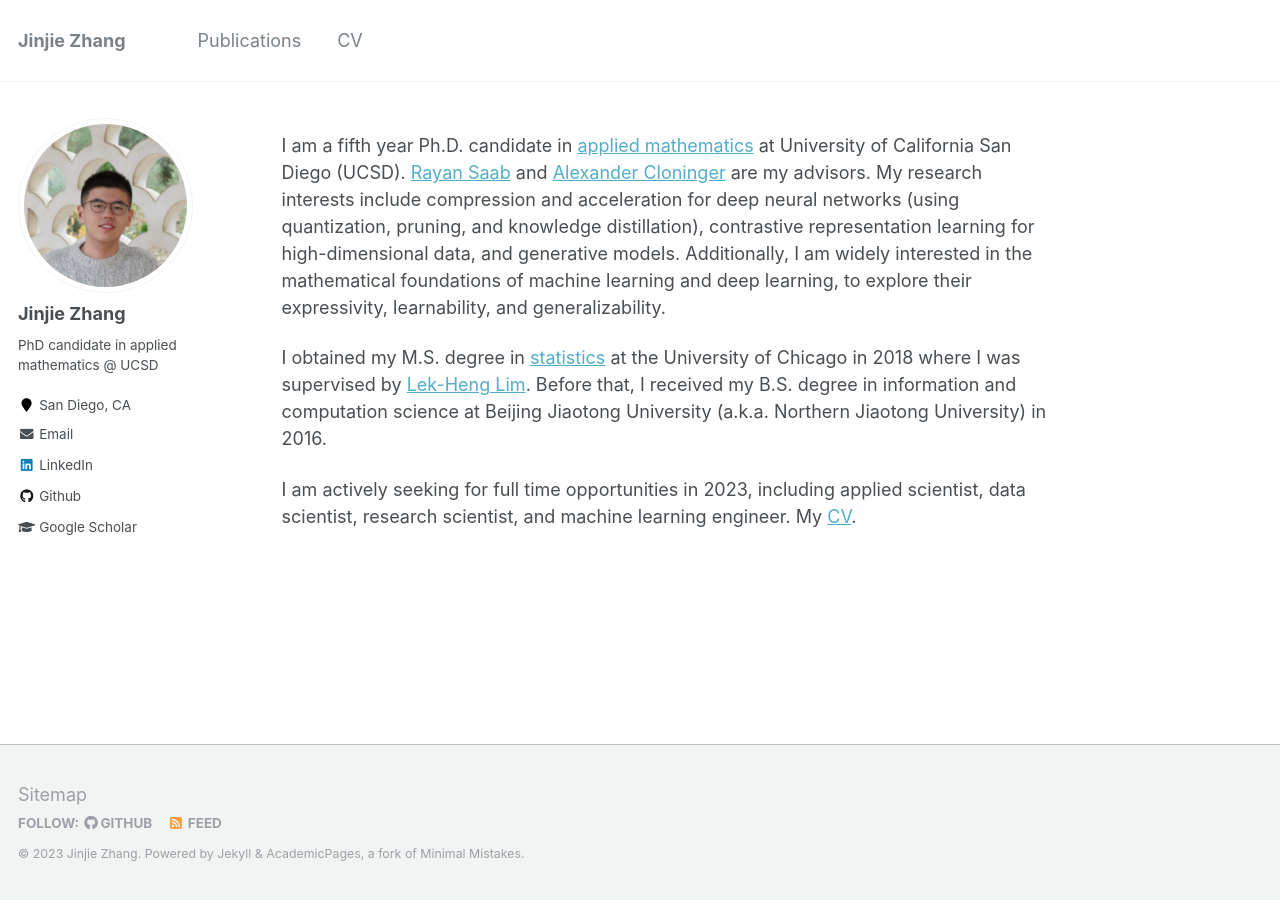
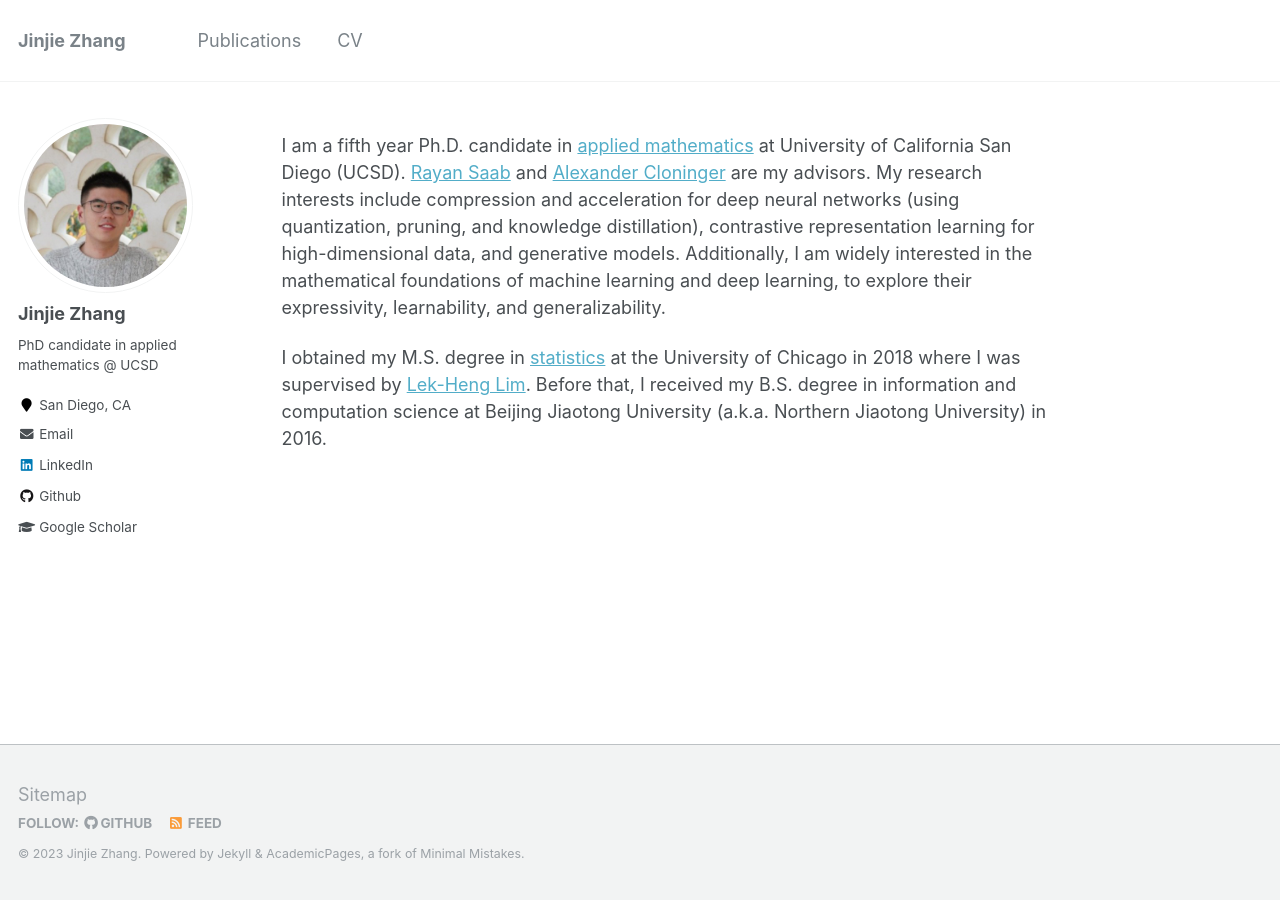
Before and after one commit to jayzhang0727/jayzhang0727.github.io, a Jekyll site: the page built from _pages/about.md, in a window 1280 px wide. Built offline with Jekyll 4.4.1, drawn with Linux system fonts in a browser that asks for light colours.

Commit message:
update about.md

```diff
--- a/_pages/about.md
+++ b/_pages/about.md
@@ -11,5 +11,3 @@ redirect_from:
 I am a fifth year Ph.D. candidate in [applied mathematics](https://math.ucsd.edu) at University of California San Diego (UCSD). [Rayan Saab](https://mathweb.ucsd.edu/~rsaab/) and [Alexander Cloninger](https://ccom.ucsd.edu/~acloninger/index.html) are my advisors. My research interests include compression and acceleration for deep neural networks (using quantization, pruning, and knowledge distillation), contrastive representation learning for high-dimensional data, and generative models. Additionally, I am widely interested in the mathematical foundations of machine learning and deep learning, to explore their expressivity, learnability, and generalizability.
 
 I obtained my M.S. degree in [statistics](https://stat.uchicago.edu) at the University of Chicago in 2018 where I was supervised by [Lek-Heng Lim](https://www.stat.uchicago.edu/~lekheng/). Before that, I received my B.S. degree in information and computation science at Beijing Jiaotong University (a.k.a. Northern Jiaotong University) in 2016.
-
-I am actively seeking for full time opportunities in 2023, including applied scientist, data scientist, research scientist, and machine learning engineer. My [CV](https://jayzhang0727.github.io/files/Jinjie_Zhang_CV.pdf).
```
